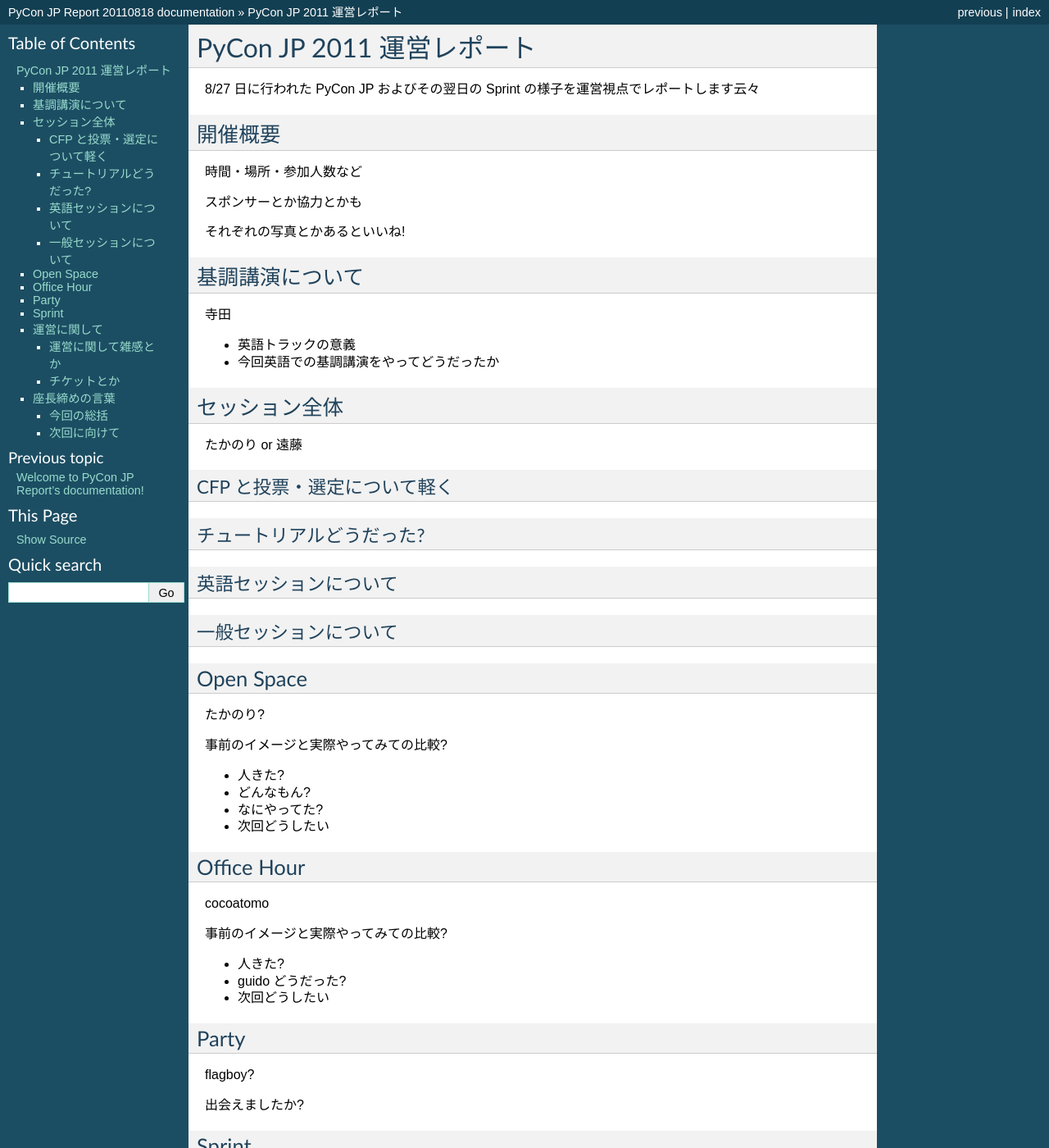
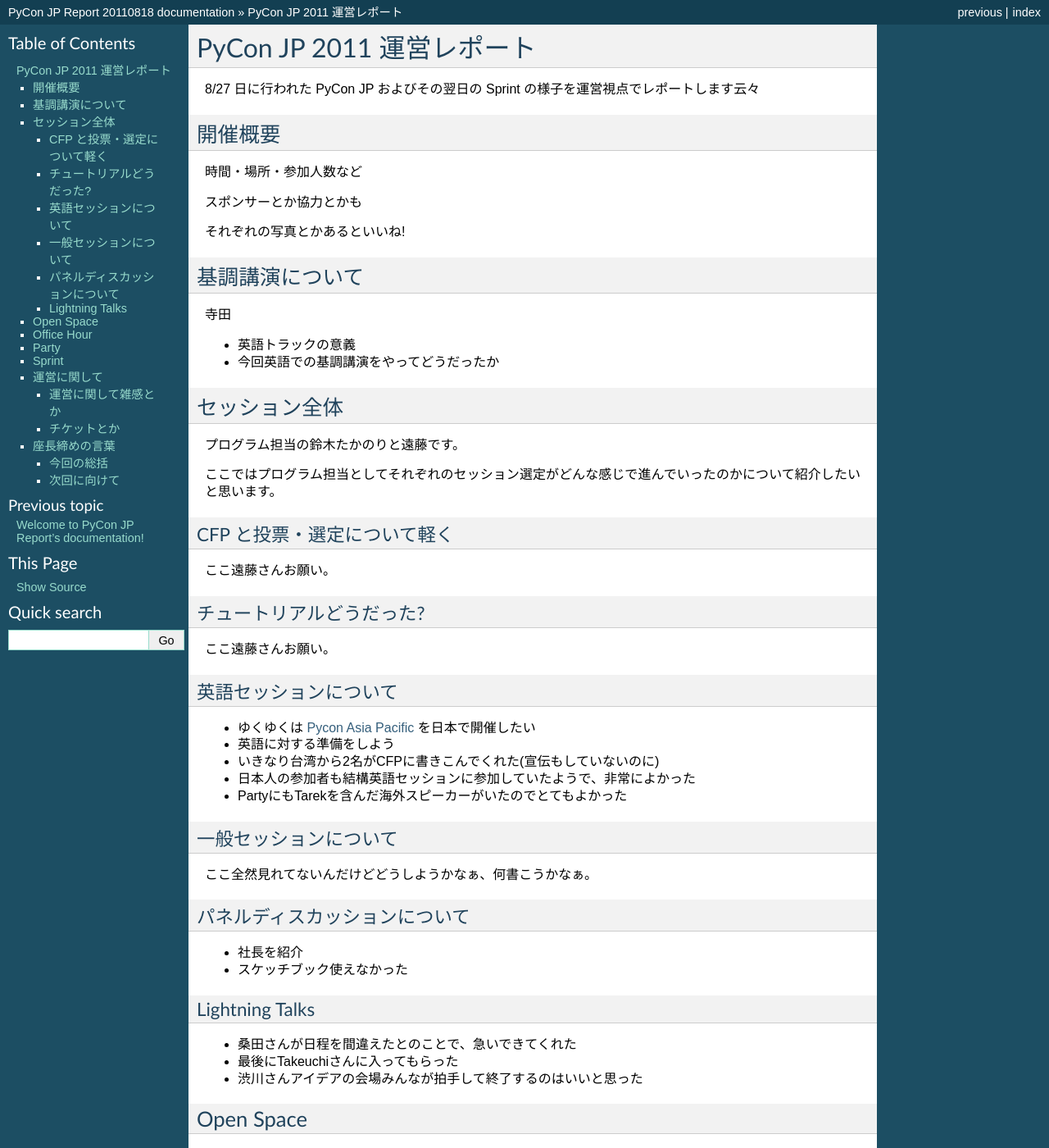
Before and after one commit to michilu/pyconjp-management-side-report, a Sphinx documentation site: the page built from sphinx/report.rst, in a window 1280 px wide and 1400 px high. Shown: the whole window at 82% size. Built offline with Sphinx 7.4.7, drawn with Linux system fonts in a browser that asks for light colours; some of the changed text lies outside the part shown.

Commit message:
updated program section(draft version)

```diff
--- a/sphinx/report.rst
+++ b/sphinx/report.rst
@@ -25,21 +25,40 @@
 
 セッション全体
 ==============
+プログラム担当の鈴木たかのりと遠藤です。
 
-たかのり or 遠藤
+ここではプログラム担当としてそれぞれのセッション選定がどんな感じで進んでいったのかについて紹介したいと思います。
 
 CFP と投票・選定について軽く
 ----------------------------
+ここ遠藤さんお願い。
 
 チュートリアルどうだった?
 -------------------------
+ここ遠藤さんお願い。
 
 英語セッションについて
 ----------------------
+- ゆくゆくは `Pycon Asia Pacific <http://apac.pycon.org/>`_ を日本で開催したい
+- 英語に対する準備をしよう
+- いきなり台湾から2名がCFPに書きこんでくれた(宣伝もしていないのに)
+- 日本人の参加者も結構英語セッションに参加していたようで、非常によかった
+- PartyにもTarekを含んだ海外スピーカーがいたのでとてもよかった
 
 一般セッションについて
 ----------------------
+ここ全然見れてないんだけどどうしようかなぁ、何書こうかなぁ。
 
+パネルディスカッションについて
+------------------------------
+- 社長を紹介
+- スケッチブック使えなかった
+
+Lightning Talks
+---------------
+- 桑田さんが日程を間違えたとのことで、急いできてくれた
+- 最後にTakeuchiさんに入ってもらった
+- 渋川さんアイデアの会場みんなが拍手して終了するのはいいと思った
 
 Open Space
 ==========
@@ -73,6 +92,12 @@
 
 出会えましたか?
 
+- 参加人数90人
+- スペシャルカクテル: Python Bite
+- プレゼント: PyCon JP Tシャツ、Euro Pythonグッズ(池さん提供)
+- 司会の私が適当にしみずかわさんとかのスタッフを捕まえてプレゼンターに任命、「1～91で好きな数字」を言ってもらう、その番号の人にプレゼントを渡してハグ。
+- あまりビールチケットをプレゼント。今日はじめて会った人とペアで私のところにきたらチケットを渡す。
+- 誰がプレゼントもらったのかまとめとけばよかった
 
 Sprint
 ======
@@ -104,7 +129,6 @@
 - Paypal とファミポート
 - 予想外に沢山の人がきたことについて
 
-
 座長締めの言葉
 ==============
 
```
